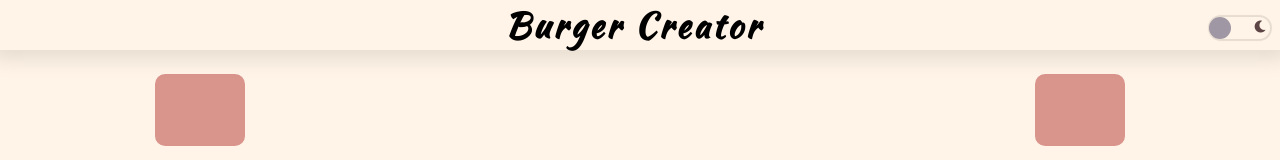
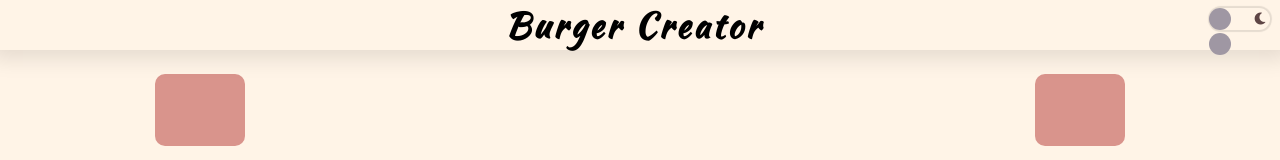
Before and after one commit to PioKl/Hamburger, a React (Create React App) app: page / in a window 1280 px wide. Shown: the top 160 px of the page. Built offline with nearby package versions, Linux system fonts and the light colour scheme.

Commit message:
Header.js|Divs update for mode and language switch (TESTING), add language context

```diff
--- a/src/components/Header.js
+++ b/src/components/Header.js
@@ -1,8 +1,10 @@
 import React, { useContext } from 'react';
 import { ThemeContext } from '../contexts/ThemeContext';
+import { LanguageContext } from '../contexts/LanguageContext';
 import '../style/Header.scss';
 
 const Header = () => {
+    const { toggleLanguageChange } = useContext(LanguageContext);
     const { isDark, dark, toggleTheme } = useContext(ThemeContext);
     const theme = dark;
 
@@ -40,6 +42,7 @@ const Header = () => {
             {isDark ? null : <style>{darkMode}</style>}
             <header className="header" style={{}}>
                 <h1 className="header__primary">Burger Creator</h1>
+                <div className="changesPanel">
                     <div className="header__changeMode">
                         <input className="header__change-input" type="checkbox" name="mode" id="mode" onChange={toggleTheme} />
                         <label className="header__mode" htmlFor="mode">
@@ -48,6 +51,15 @@ const Header = () => {
                             <span className="header__slider"></span>
                         </label>
                     </div>
+                    <div className="header__changeLanguage">
+                        <input className="header__change-input" type="checkbox" name="language" id="language" onChange={toggleLanguageChange} />
+                        <label htmlFor="language" className="header__language">
+                            <span className="header__eng"></span>
+                            <span className="header__pl"></span>
+                            <span className="header__slider"></span>
+                        </label>
+                    </div>
+                </div>
                 {/* <button onClick={toggleTheme}>Change Theme</button> */}
             </header>
         </>
```
Lines whose indentation alone changed are shown as unchanged.
